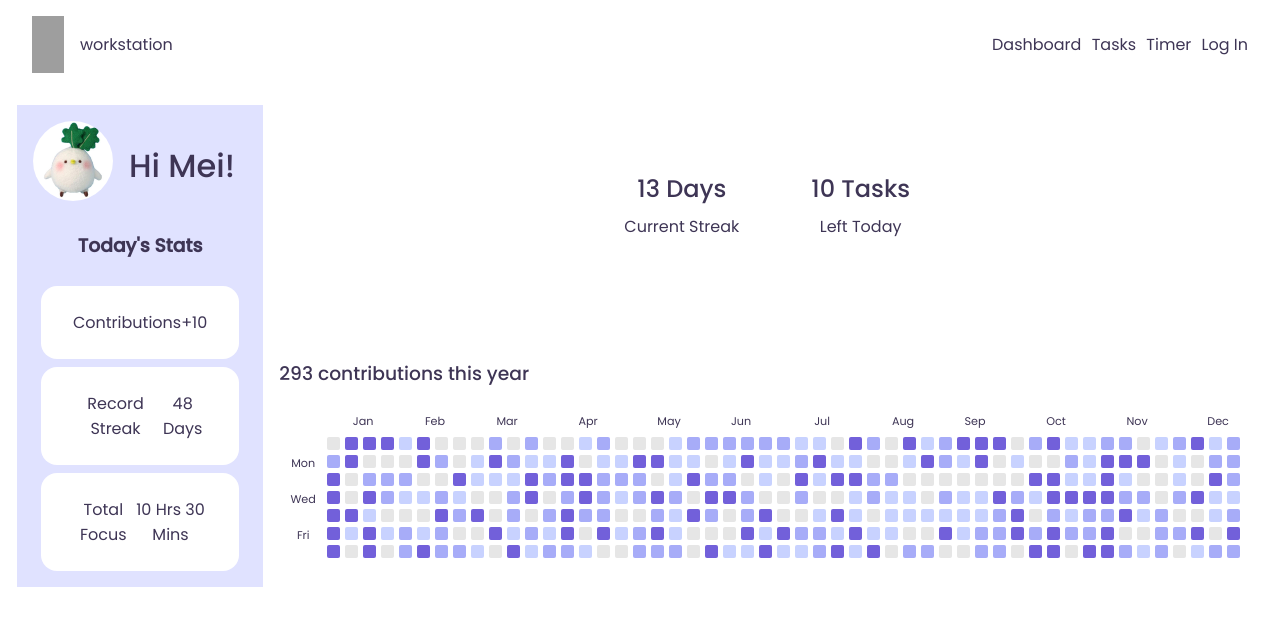
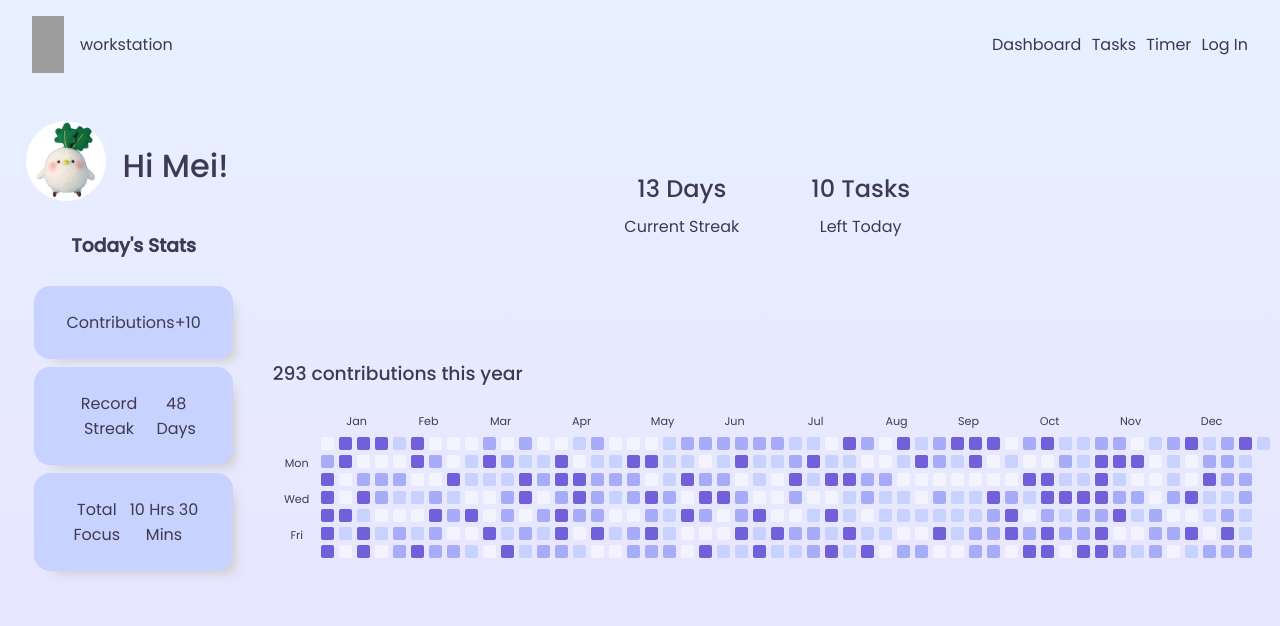
Before and after one commit to mei-lu/flowstate, a React (Create React App) app: page /dashboard in a window 1280 px wide. Shown: the top 626 px of the page. Built offline with nearby package versions, Linux system fonts and the light colour scheme; grey boxes are pictures that could not be loaded.

Commit message:
Adjust bg min size and colors

```diff
--- a/src/App.css
+++ b/src/App.css
@@ -2,12 +2,13 @@
 
 .App {
   text-align: center;
-  background: #fff;
+  background: linear-gradient(rgb(231, 241, 255), rgb(232, 226, 255));
   background-size: cover;
   height: 100%;
   width: 100%;
   font-family: 'Poppins', sans-serif;
-  color: rgb(62, 53, 85);
+  color: rgb(64, 58, 80);
+  min-height: 100vh;
 }
 
 h5 {
@@ -128,7 +129,7 @@ ul {
   border: 1px;
   width: 20em;
   color: #3F4573;
-  background-color: rgb(241, 241, 243);
+  background-color: #fff;
   font-family: 'Poppins', sans-serif;
 
 }
@@ -214,7 +215,7 @@ ul {
 }
 
 .squares li {
-  background-color: rgb(230, 230, 230);
+  background-color: rgba(255, 255, 255, 0.507);
   border-radius: 2px;
 }
 
@@ -253,7 +254,6 @@ ul {
   flex-direction: column;
   justify-content: center;
   grid-area: profile-section;
-  background-color: rgb(224, 226, 255);
   padding: 1rem;
 }
 
@@ -262,7 +262,7 @@ ul {
   height: 5rem;
   border-radius: 50%;
   margin-right: 1rem;
-  background-color: rgb(224, 224, 224);
+  background-color: rgb(230, 238, 255);
   background-size: cover;
   background-position: top center;
 }
@@ -276,7 +276,8 @@ ul {
   justify-content: space-between;
   padding: .5rem 2rem;
   border-radius: 1rem;
-  background-color: rgb(255, 255, 255);
+  background-color: rgb(200, 210, 255);
+  box-shadow: 10px 10px 11px -8px rgba(204,204,204,1);
   margin: 0.5rem 0.5rem 0 0.5rem;
 }
 
--- a/src/components/dashboard/ContributionGraph.jsx
+++ b/src/components/dashboard/ContributionGraph.jsx
@@ -4,7 +4,7 @@ class ContributionGraph extends React.Component {
 
     hardCodeSquares() {
         const items = []
-        for(var i = 0; i < 357; i++) {
+        for(var i = 0; i < 365; i++) {
             const level = Math.floor(Math.random() * 4);
             items.push(<li data-level={level}></li>);
         }
```
